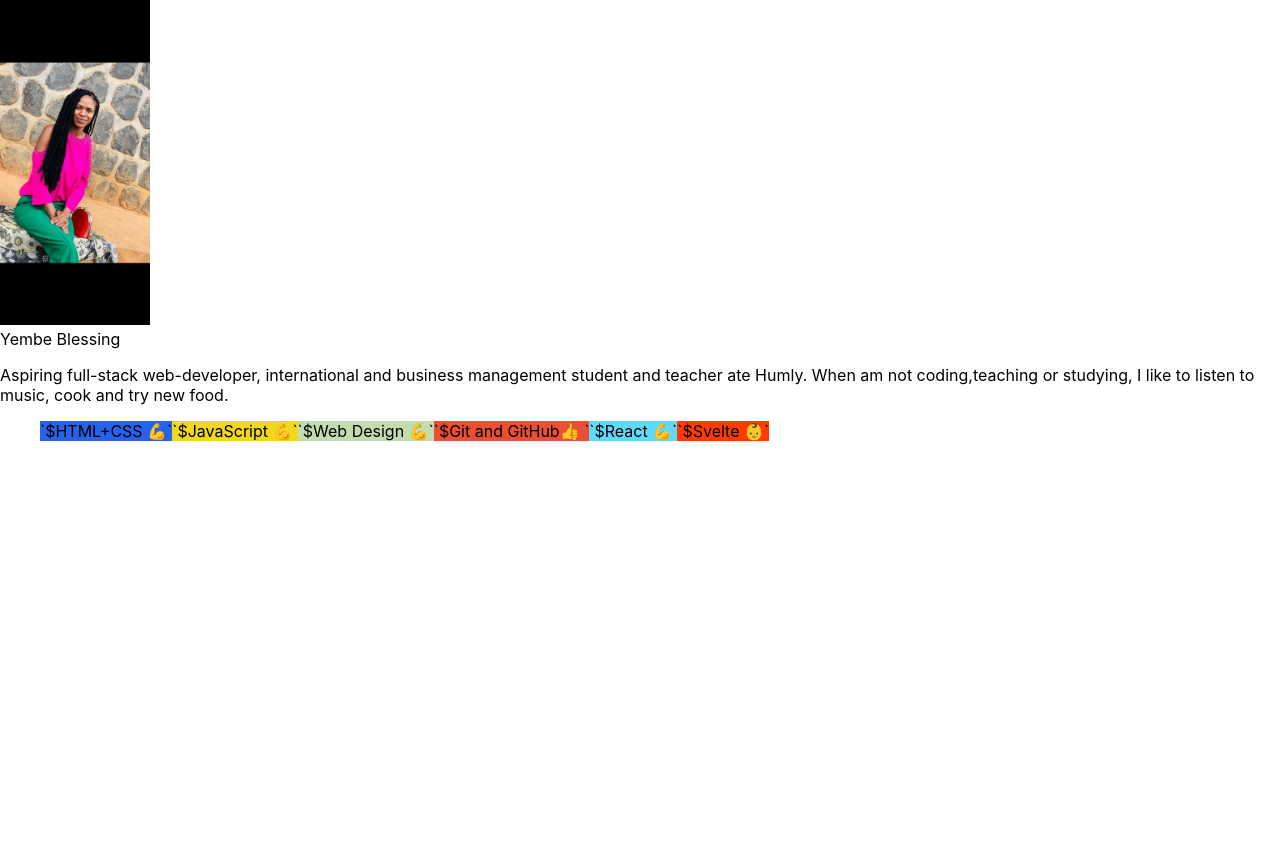
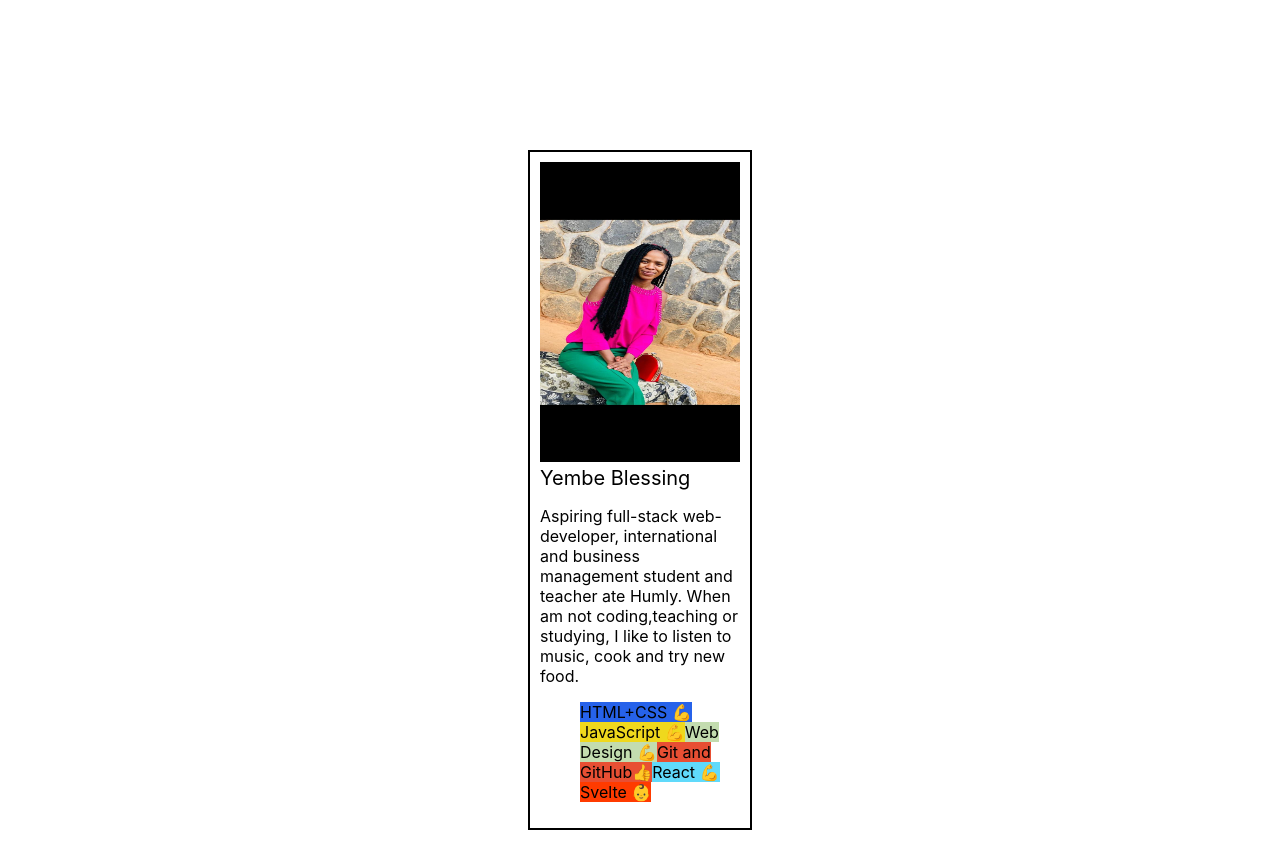
Before and after one commit to Blessing-bit-ui/profilecardusingProps, a React (Create React App) app in the folder myprofile/: page / in a window 1280 px wide. Shown: the top 868 px of the page. Before the commit the page ends 800 px from the top, so only its background shows below. Built offline with nearby package versions, Linux system fonts and the light colour scheme.

Commit message:
adding css

```diff
--- a/myprofile/src/App.css
+++ b/myprofile/src/App.css
@@ -37,5 +37,22 @@
   }
 }
 .avatar{
-  width:150px;
+  width:100%;
+  height:300px;
 }
+
+.Profile{
+  width:200px;
+  margin:150px auto;
+  border:2px black solid;
+  padding:10px;
+  height:100%;
+}
+ .Header{
+  text-align:center;
+  font-size:20px;
+ }
+ .Skills{
+  display:flex;
+  gap:4px;
+ }
--- a/myprofile/src/ProfileCard.js
+++ b/myprofile/src/ProfileCard.js
@@ -36,7 +36,7 @@ const skills = [
 
 function ProfileCard() {
   return (
-    <>
+    <div className="Profile">
     <div>
       <Avatar />
       <Intro
@@ -46,51 +46,49 @@ function ProfileCard() {
       </div>
       <ul>
        {skills.map((skillname)=>(
-        <Skills skill={skillname.skill} color={skillname.color} level={skillname.level}/>
+        <Skills skill={skillname.skill} color={skillname.color} level={skillname.level} className=" Skills"/>
        ))}
     </ul>
-    </>
+    </div>
   );
 }
 export default ProfileCard;
-
-
 function Avatar(){
     return(
-        <img src={blessing} alt="myphoto" class="avatar"/>
+        <img src={blessing} alt="myphoto" className="avatar"/>
     )
 }
  function Intro(props){
     return(
-        <div>
-            <h>{props.name}</h>
-            <p>
+        <div className="Card">
+            <h className="Header">{props.name}</h>
+            <p className='About'>
              {props.about}
             </p>
         </div>
     )
  }
   function Skills(props){
+
         if(props.level =="advanced"){
             return(
         <span style={{backgroundColor:props.color}}>
-            `${props.skill} 💪`
+            {props.skill} 💪
             </span>
             )
         };
             if( props.level == "intermediate"){
                 return(
                 <span style={{backgroundColor:props.color}}>
-                `${props.skill}👍 `
+                {props.skill}👍
                 </span>
                 )
             };
                 if(props.level =="beginner"){
               return(
                 <span style={{backgroundColor:props.color}}>
-                  `${props.skill} 👶`
+                  {props.skill} 👶
                 </span>
               )
                 }
-
   }
```
